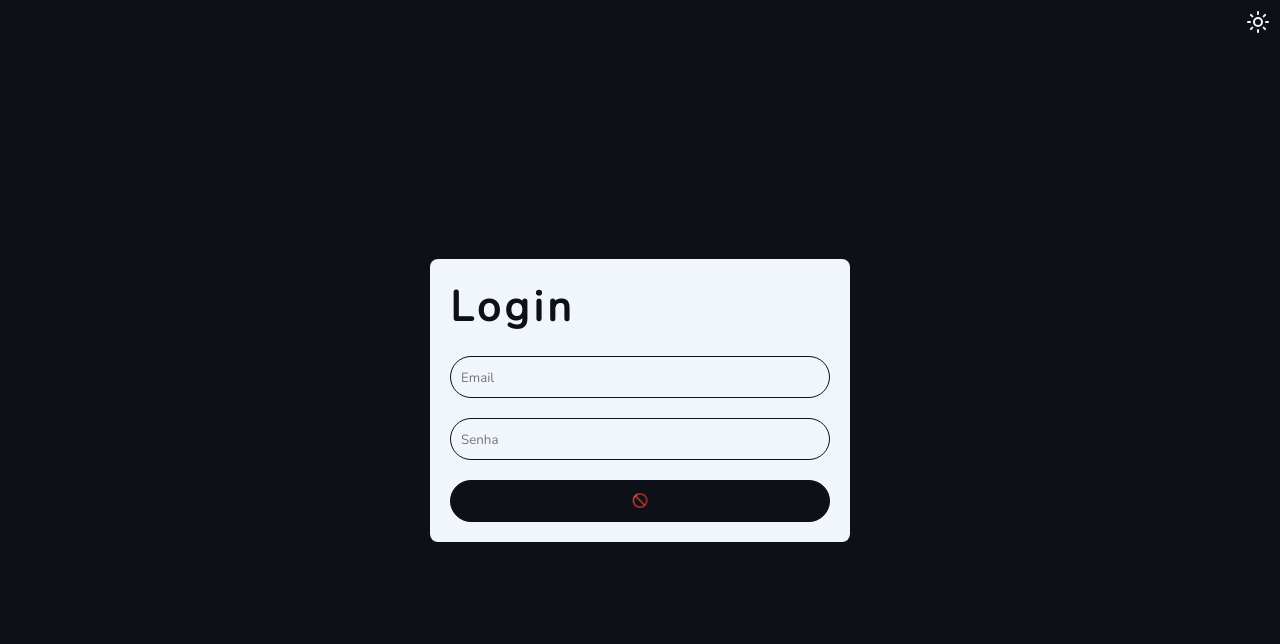
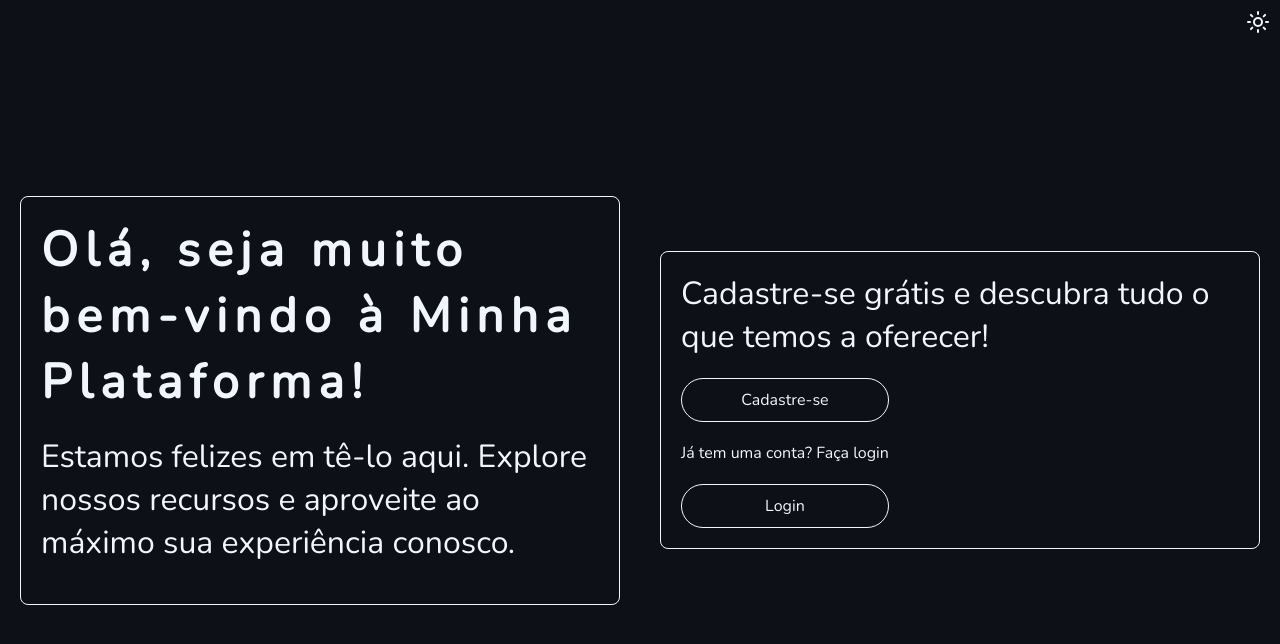
Before and after one commit to hugopereira-cs/tela-de-login-react-ts, a React (Vite) app: page / in a window 1280 px wide. Shown: the top 644 px of the page. Built offline with nearby package versions, Linux system fonts and the light colour scheme.

Commit message:
add: This completes the Welcome component.

```diff
--- a/src/App.tsx
+++ b/src/App.tsx
@@ -13,8 +13,8 @@ export default function App() {
       <Router>
         <Header />
         <Routes>
-          <Route path="/" element={<Login />} />
-          <Route path="/welcome" element={<Welcome />} />
+          <Route path="/" element={<Welcome />} />
+          <Route path="/login" element={<Login />} />
           {/* Adicione outras rotas aqui, se necessário */}
         </Routes>
       </Router>
--- a/src/pages/Welcome/index.tsx
+++ b/src/pages/Welcome/index.tsx
@@ -1,14 +1,30 @@
-import { ButtonContainer, Container, Title, WelcomeContainer, CardContainer } from './styles';
+import {
+  ButtonContainer,
+  Container,
+  Title,
+  WelcomeContainer,
+  CardContainer,
+  Subtitle,
+  Button,
+  Registred
+} from './styles';
 
 export const Welcome = () => {
   return (
     <Container>
       <WelcomeContainer>
         <Title>Olá, seja muito bem-vindo à Minha Plataforma!</Title>
+        <Subtitle>
+          Estamos felizes em tê-lo aqui. Explore nossos recursos e aproveite ao máximo sua
+          experiência conosco.
+        </Subtitle>
       </WelcomeContainer>
       <CardContainer>
+        <Subtitle>Cadastre-se grátis e descubra tudo o que temos a oferecer!</Subtitle>
         <ButtonContainer>
-          {/* Aqui você pode adicionar botões ou links para navegar para outras partes do seu portfólio */}
+          <Button>Cadastre-se</Button>
+          <Registred>Já tem uma conta? Faça login</Registred>
+          <Button>Login</Button>
         </ButtonContainer>
       </CardContainer>
     </Container>
--- a/src/pages/Welcome/styles.ts
+++ b/src/pages/Welcome/styles.ts
@@ -19,6 +19,7 @@ export const WelcomeContainer = styled.div`
   width: full;
   max-width: 600px;
   display: flex;
+  flex-direction: column;
   border: 1px solid ${({ theme }) => theme.primary};
   border-radius: 8px;
   margin: 20px;
@@ -30,11 +31,14 @@ export const WelcomeContainer = styled.div`
 export const CardContainer = styled.div`
   width: full;
   max-width: 600px;
-  background-color: ${({ theme }) => theme.primary};
+  background-color: transparent;
+  border: 1px solid ${({ theme }) => theme.primary};
   border-radius: 8px;
+  margin: 20px;
   padding: 20px;
   flex: 1;
   display: flex;
+  flex-direction: column;
   align-items: flex-start;
   justify-content: center;
 `;
@@ -42,12 +46,45 @@ export const CardContainer = styled.div`
 export const Title = styled.h1`
   font-size: 48px;
   font-weight: 700;
+  letter-spacing: 0.15em;
+  color: ${({ theme }) => theme.primary};
+  margin-bottom: 20px;
+`;
+
+export const Subtitle = styled.span`
+  font-size: 32px;
+  font-weight: 400;
   color: ${({ theme }) => theme.primary};
   margin-bottom: 20px;
 `;
 
 export const ButtonContainer = styled.div`
   display: flex;
+  flex-direction: column;
   gap: 20px;
   justify-content: center;
 `;
+
+export const Button = styled.button`
+  padding: 10px;
+  font-size: 16px;
+  font-weight: 500;
+  color: ${({ theme }) => theme.primary};
+  background-color: transparent;
+  border: 1px solid ${({ theme }) => theme.primary};
+  border-radius: 22px;
+  cursor: pointer;
+  transition: opacity 0.1s ease;
+
+  &:hover {
+    opacity: 0.8;
+  }
+`;
+
+export const Registred = styled.span`
+  display: flex;
+  font-size: 16px;
+  font-weight: 400;
+  color: ${({ theme }) => theme.primary};
+  align-items: center;
+`;
```
